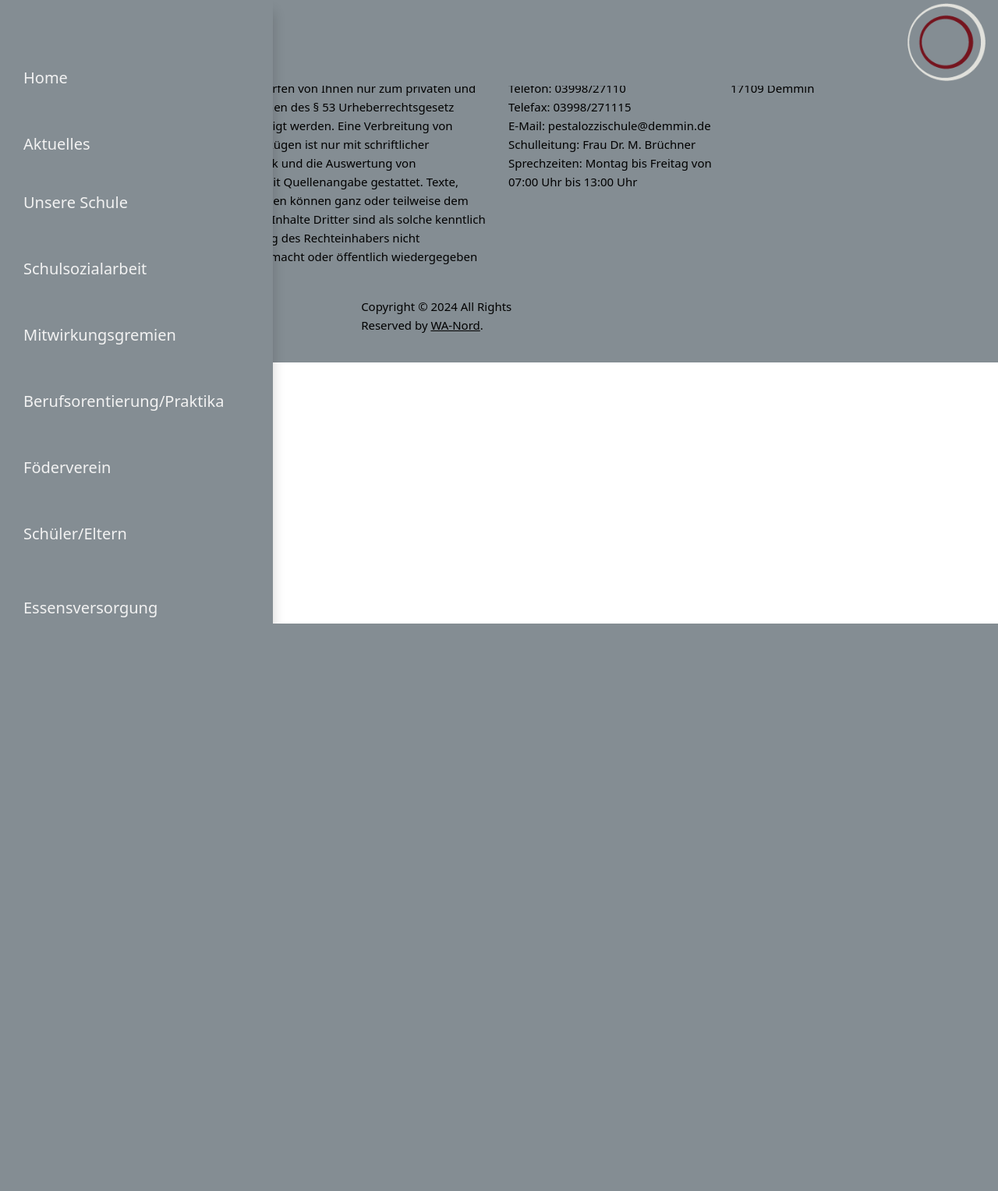
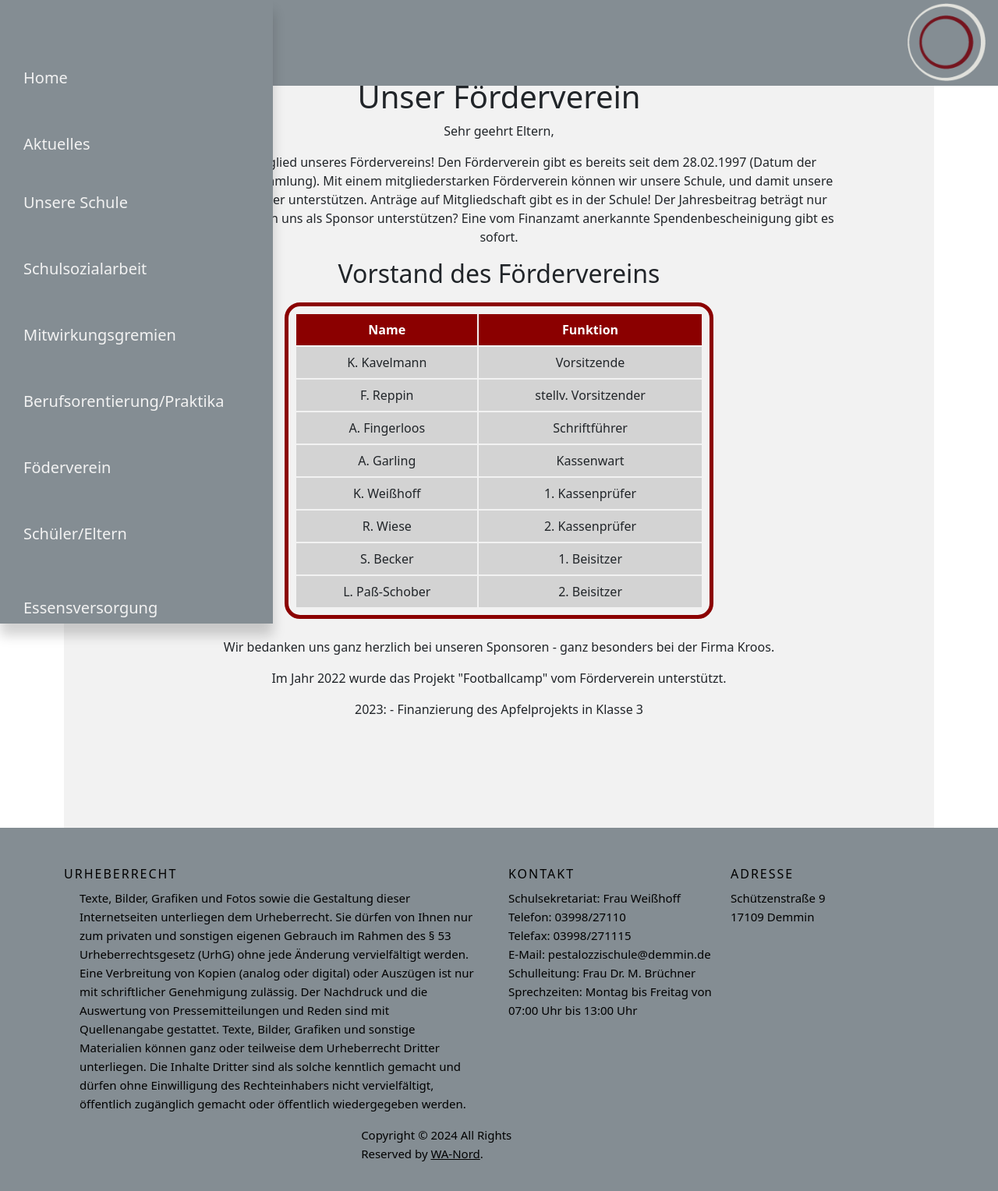
Before and after one commit to Armooooon/Schulwebsite, a PHP site: page /schulwebsite/foerderverein in a window 1280 px wide. Shown: the whole page at 78% size. Before the commit the page ends 800 px from the top, so only its background shows below. Run offline with PHP 8.4, Linux system fonts and the light colour scheme.

Commit message:
foerderverein

```diff
--- /dev/null
+++ b/CSS/foerderverein.css
@@ -0,0 +1,69 @@
+/* body {
+    font-family: Arial, sans-serif;
+    margin: 0;
+    padding: 0;
+} */
+
+.maintextsu {
+    /* width: 80%; */
+    /* margin: 50px auto; */
+    padding: 100px; /* Innenabstand für den Textblock */
+    text-align: center; /* Text im Block zentrieren */
+    /* border: 1px solid #8B0000; Dunkelrote Rahmen um den Textblock */
+    /* border-radius: 10px; Runde Ecken für den Textblock */
+    background-color: #f2f2f2; /* Hintergrundfarbe für den Textblock */
+    /* box-shadow: 0 0 10px rgba(0, 0, 0, 0.1); Schatten um die Box */
+}
+
+h1 {
+    margin-top: 20px;
+}
+
+.content {
+    margin-bottom: 20px;
+}
+
+table {
+    width: 60%; /* Ändern der Breite der Tabelle */
+    border-collapse: separate;
+    border-spacing: 0 10px; /* Abstand zwischen den Zellen */
+    margin: 0 auto; /* Tabelle zentrieren */
+    border-radius: 10px; /* Runde Ecken für die Tabelle */
+}
+
+.rounded-border {
+    border: 5px solid #8B0000; /* Dunkelrote Rahmen für Tabellenzellen */
+    padding: 8px;
+    border-collapse: separate;
+    border-spacing: 2px;
+    width: 60%; /* Ändern der Breite der Tabelle */
+    border-radius: 20px;
+    margin-top: 10px;
+}
+
+th, td {
+    padding: 8px;
+    border: 1px solid #8B0000; /* Linien um die Zellen */
+}
+
+th {
+    background-color: #8B0000; /* Dunkelrote Hintergrundfarbe für Tabellenüberschriften */
+    color: white; /* Weiße Schriftfarbe für bessere Lesbarkeit */
+}
+
+td {
+    background-color: #D3D3D3; /* Leichtes Grau für Tabellenzellen-Hintergrund */
+}
+
+
+.text {
+    margin-top: 12px;
+    margin-bottom: 12px;
+    padding: 12px; /* Innenabstand für den Text */
+
+
+}
+
+p {
+    margin: 20px;
+}
--- a/CSS/styles.css
+++ b/CSS/styles.css
@@ -4,6 +4,7 @@
 @import url(kontakt.css);
 @import url(ueberUns.css);
 @import url(schulsozialarbeit.css);
+@import url(foerderverein.css);
 
 body {
     margin: 0;
--- a/VIEW/foerderverein.php
+++ b/VIEW/foerderverein.php
@@ -1,4 +1,68 @@
-<?php Layout::Header("Förderverein"); ?>
+<?php Layout::Header("foerderverein"); ?>
+
+<div class="container">
+<div class="maintextsu">
+    <h1>Unser Förderverein</h1>
+    <div class="textsu">
+        <p>Sehr geehrt Eltern,</p>
+        <p>werden Sie Mitglied unseres Fördervereins! Den Förderverein gibt es bereits seit dem 28.02.1997 (Datum der Gründungsversammlung). Mit einem mitgliederstarken Förderverein können wir unsere Schule, und damit unsere Kinder, noch besser unterstützen. Anträge auf Mitgliedschaft gibt es in der Schule! Der Jahresbeitrag beträgt nur 7,00 €. Sie möchten uns als Sponsor unterstützen? Eine vom Finanzamt anerkannte Spendenbescheinigung gibt es sofort.</p>
+    </div>
+    <h2>Vorstand des Fördervereins</h2>
+    <table>
+        <thead>
+            <table class="rounded-border">
+            <tr>
+                <th>Name</th>
+                <th>Funktion</th>
+            </tr>
+        </thead>
+        <tbody>
+            <tr>
+                <td>K. Kavelmann</td>
+                <td>Vorsitzende</td>
+            </tr>
+            <tr>
+                <td>F. Reppin</td>
+                <td>stellv. Vorsitzender</td>
+            </tr>
+            <tr>
+                <td>A. Fingerloos</td>
+                <td>Schriftführer</td>
+            </tr>
+            <tr>
+                <td>A. Garling</td>
+                <td>Kassenwart</td>
+            </tr>
+            <tr>
+                <td>K. Weißhoff</td>
+                <td>1. Kassenprüfer</td>
+            </tr>
+            <tr>
+                <td>R. Wiese</td>
+                <td>2. Kassenprüfer</td>
+            </tr>
+            <tr>
+                <td>S. Becker</td>
+                <td>1. Beisitzer</td>
+            </tr>
+            <tr>
+                <td>L. Paß-Schober</td>
+                <td>2. Beisitzer</td>
+            </tr>
+            </table>
+        </tbody>
+    </table>
+    <div class="text">
+        <div class="inner-text">
+            <p>Wir bedanken uns ganz herzlich bei unseren Sponsoren - ganz besonders bei der Firma Kroos.</p>
+            <p>
+                <p>Im Jahr 2022 wurde das Projekt "Footballcamp" vom Förderverein unterstützt.</p>
+                <p>2023: - Finanzierung des Apfelprojekts in Klasse 3</p>
+            </p>
+        </div>
+    </div>
+</div>
+</div>
 
 
 
```
